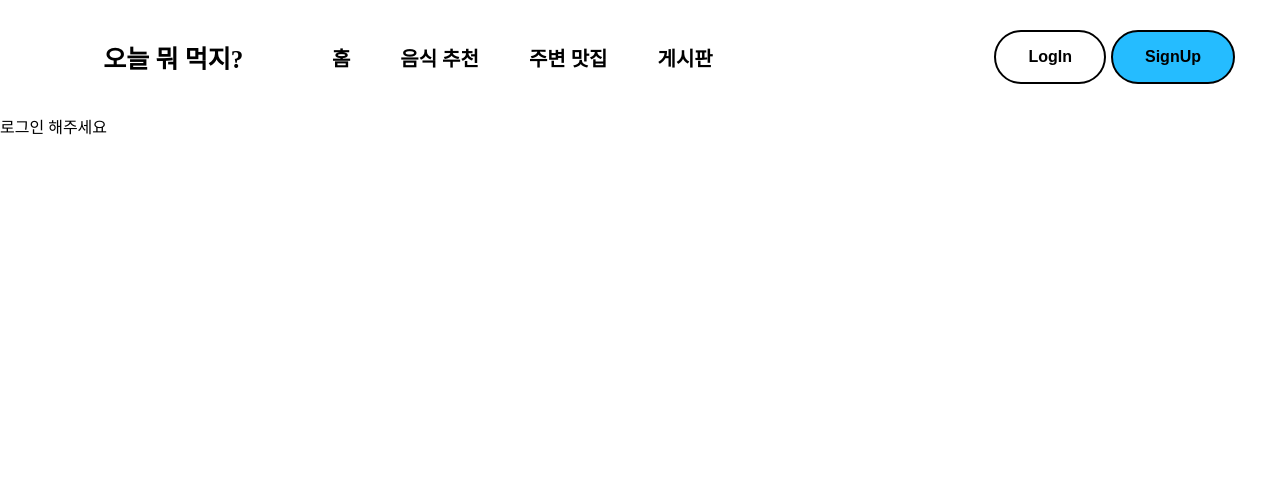
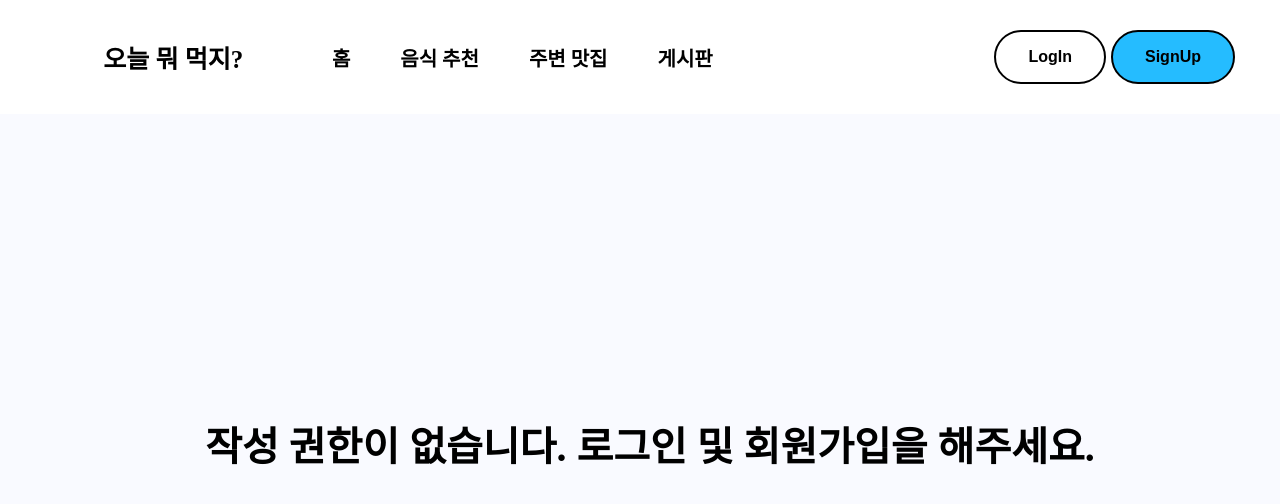
Before and after one commit to minki1220/graduation_recommend, a Next.js app: page /write in a window 1280 px wide. Shown: the top 504 px of the page. Built offline with nearby package versions, Linux system fonts and the light colour scheme; no server answers; the database is empty.

Commit message:
23.10.21(1)

```diff
--- a/app/edit/[id]/page.js
+++ b/app/edit/[id]/page.js
@@ -9,7 +9,8 @@ export default async function Edit(props) {
     <div className="bg">
       <form action="/api/post/edit" method="POST">
         <input name="title" defaultValue={result.title} />
-        <input name="content" defaultValue={result.content} />
+        <input name="content" defaultValue={result.content}/>
+        <input style={{display : 'none'}} name="_id" defaultValue={result._id}/>
         <button type="submit">전송</button>
       </form>
     </div>
--- a/app/write/page.js
+++ b/app/write/page.js
@@ -9,7 +9,16 @@ export default async function Write() {
 
    if(!session || !session.user.email){
     return(
-        <span>로그인 해주세요</span>
+      <div className='bg'>
+        <span style={{display : 'flex',
+                      justifyContent : 'center',
+                      alignItems : 'center',
+                      marginLeft : 'auto',
+                      marginRight : 'auto',
+                      fontSize : '40px',
+                      fontWeight : 'bold'}}>작성 권한이 없습니다. 로그인 및 회원가입을 해주세요.</span>
+      </div>
+
     )
    }else {
     return(
--- a/pages/api/post/new.js
+++ b/pages/api/post/new.js
@@ -6,7 +6,7 @@ export default async function handler(req, res) {
   let session = await getServerSession(req, res, authOptions)
 
   if (session){
-    req.body.author = session.user.name
+    req.body.author = session.user.email
   }
   if (req.method == 'POST'){
     if (req.body.title == '') {
```
